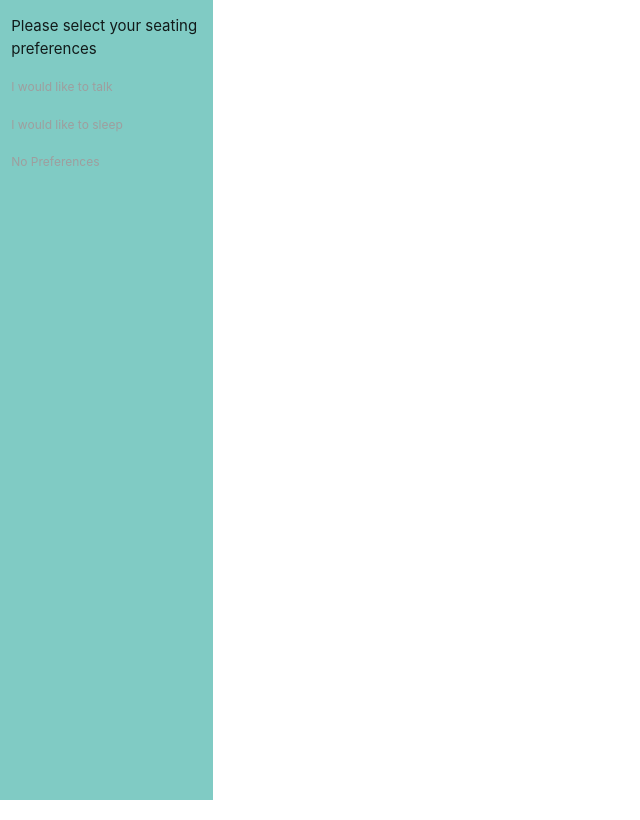
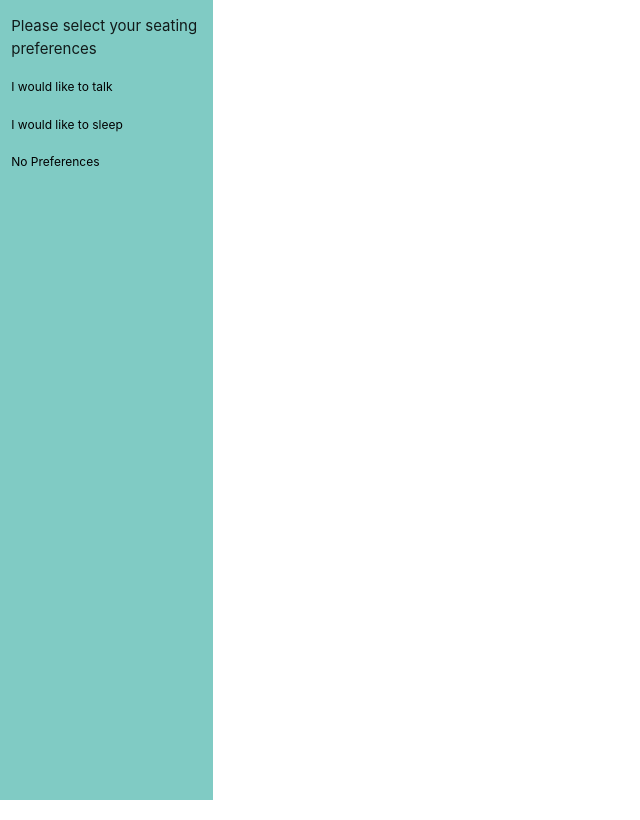
Before and after one commit to Jharilela/cx-smartSeats, a website: page aeroplane.html in a window 1280 px wide. Shown: the whole page, without its empty margins (0-640 px from the left). Drawn offline with nearby package versions, Linux system fonts and the light colour scheme; no server answers.

Commit message:
upgrade ui

```diff
--- a/aeroplane.html
+++ b/aeroplane.html
@@ -43,15 +43,15 @@
 		<form action="#">
 		<p>
 		<input name="group1" type="radio" id="talk" onclick="talkPref()"/>
-		<label  for="talk">I would like to talk</label>
+		<label  for="talk" class="black-text">I would like to talk</label>
 		</p>
 		<p>
 		<input name="group1" type="radio" id="sleep" onclick="sleepPref()"/>
-		<label  for="sleep">I would like to sleep</label>
+		<label  for="sleep" class="black-text">I would like to sleep</label>
 		</p>
 		<p>
 		<input name="group1" type="radio" id="none" onclick="nonePref()"/>
-		<label  for="none">No Preferences</label>
+		<label  for="none" class="black-text">No Preferences</label>
 		</p>
 		</div>
 		</form>
```
